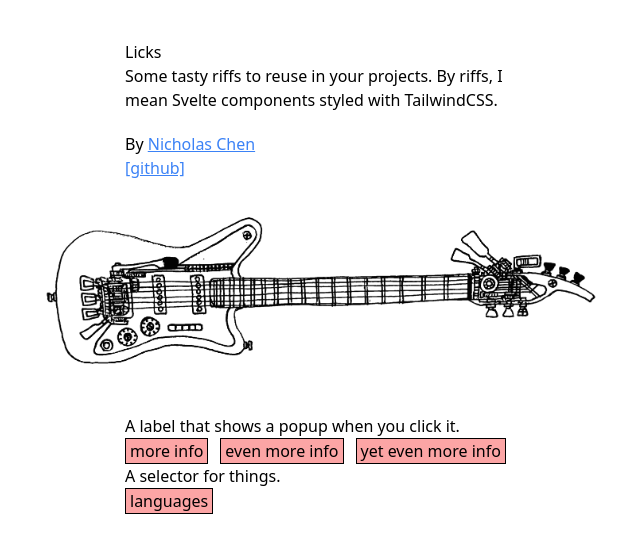
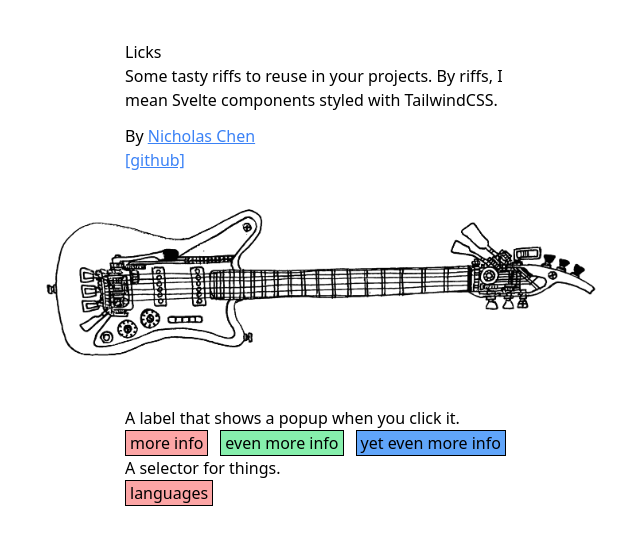
Before and after one commit to nichwch/licks, a SvelteKit app: page / in a window 1280 px wide. Shown: the top 552 px of the page, without its empty margins (323-963 px from the left). Built offline with nearby package versions, Linux system fonts and the light colour scheme.

Commit message:
precedence rules

```diff
--- a/src/app.css
+++ b/src/app.css
@@ -12,6 +12,6 @@ a:visited {
 
 @layer utilities {
 	.section {
-		margin-bottom: theme('spacing.5');
+		margin-bottom: theme('spacing.3');
 	}
 }
--- a/src/routes/+page.svelte
+++ b/src/routes/+page.svelte
@@ -26,13 +26,13 @@
 					<svelte:fragment slot="buttonContent">more info</svelte:fragment>
 					<svelte:fragment slot="windowContent">here is more information</svelte:fragment>
 				</LabelAndPopup>
-				<LabelAndPopup _class="ml-3" addLabelClasses="bg-green-300 hover:bg-green-400">
+				<LabelAndPopup _class="ml-3" addLabelClasses="!bg-green-300 hover:!bg-green-400">
 					<svelte:fragment slot="buttonContent">even more info</svelte:fragment>
 					<svelte:fragment slot="windowContent"
 						>the mitochondria is the powerhouse of the cell
 					</svelte:fragment>
 				</LabelAndPopup>
-				<LabelAndPopup _class="ml-3" addLabelClasses="bg-blue-400 hover:bg-blue-500">
+				<LabelAndPopup _class="ml-3" addLabelClasses="!bg-blue-400 hover:!bg-blue-500">
 					<svelte:fragment slot="buttonContent">yet even more info</svelte:fragment>
 					<svelte:fragment slot="windowContent"
 						>the
```
